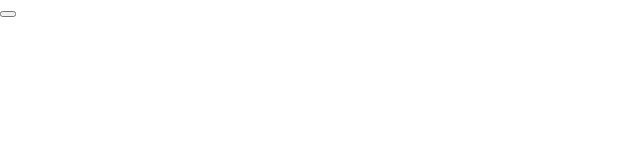
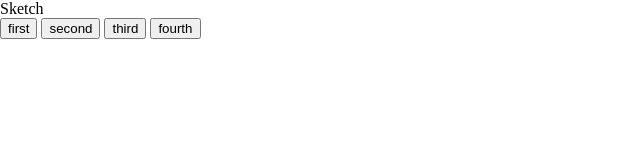
Before and after one commit to akuutsang/Etch-A-Sketch, a plain HTML site: page New/index.html in a window 1280 px wide. Shown: the whole page, without its empty margins (0-640 px from the left). Drawn offline with Linux system fonts and the light colour scheme.

Commit message:
flex div added, content added and more buttons

```diff
--- a/New/index.html
+++ b/New/index.html
@@ -8,11 +8,18 @@
     <title>Etch-A-Sketch</title>
 </head>
 <body>
-    <div class="top">
-        <button id="btn"></button>
-        <div id="grid-container"></div>
+    <div class="flex">
+        <div class="title">Sketch</div>
+        <div class="content">
+            <div class="grid-container"></div>
+            <div class="btn">
+                <button>first</button>
+                <button>second</button>
+                <button>third</button>
+                <button>fourth</button>
+            </div>
+        </div>
     </div>
-
    <script src="stylesheet.js"></script>
 </body>
 </html>
```
